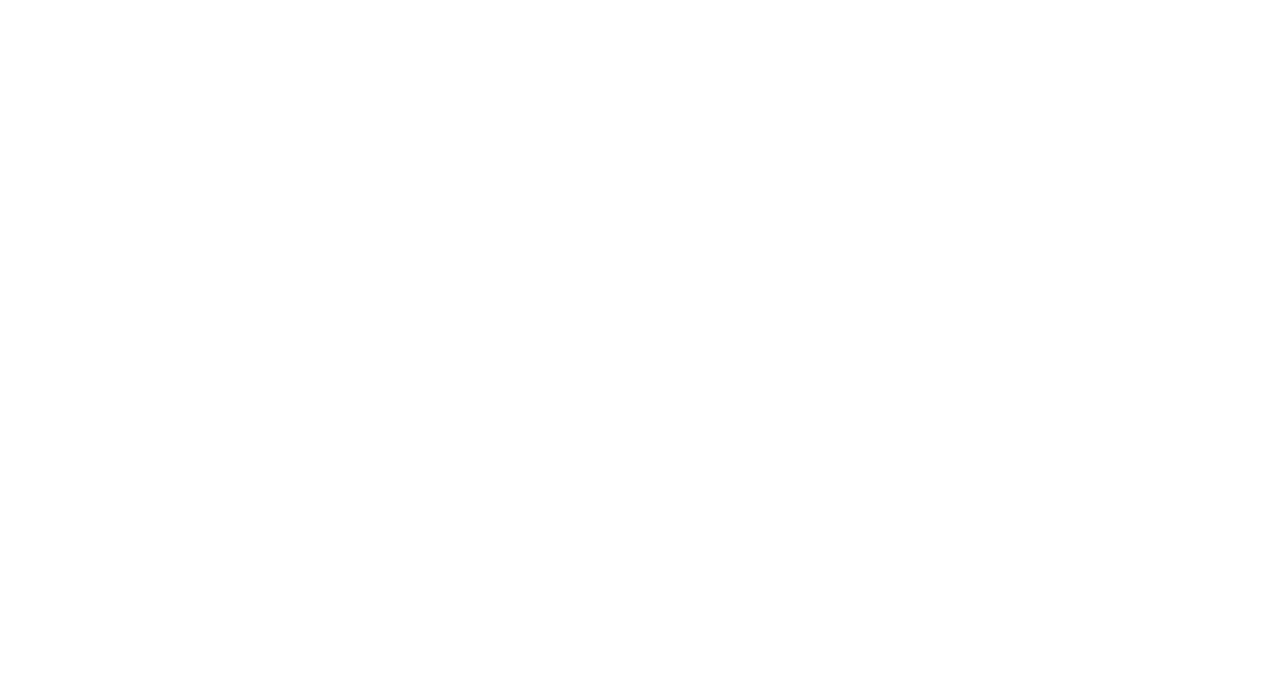
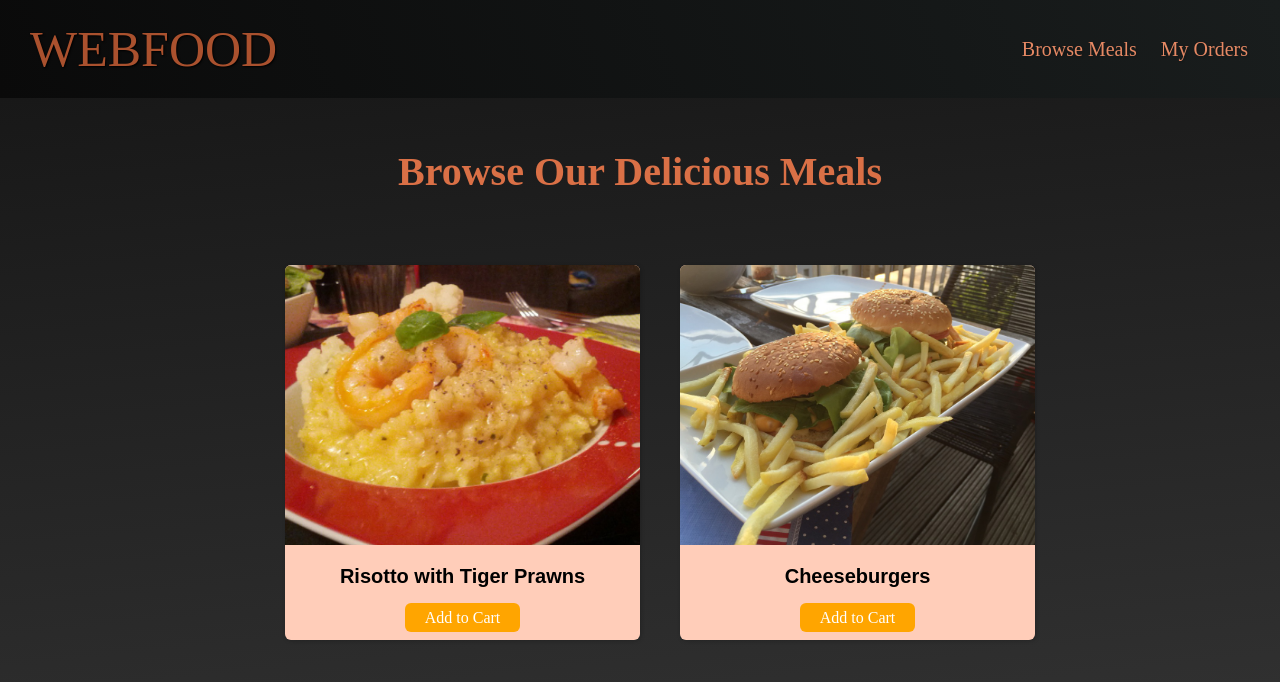
Before and after one commit to dhowardb/webdev_section_08, a plain HTML site: page index.html in a window 1280 px wide. Drawn offline with Linux system fonts and the light colour scheme.

Commit message:
commiting myversion

```diff
--- a/index.html
+++ b/index.html
@@ -3,11 +3,52 @@
   <head>
     <meta charset="utf-8" />
     <!-- <meta http-equiv='X-UA-Compatible' content='IE=edge'> -->
-    <title>Page Title</title>
+    <title>Responsive and Adaptive Websites</title>
     <!-- <meta name='viewport' content='width=device-width, initial-scale=1'> -->
+    <link
+      rel="stylesheet"
+      href="https://fonts.googleapis.com/css2?family=Raleway:wght@700&family=Oleo+Script:wght@700&family=Quicksand:wght@300;500;700&display=swap" />
+    <link rel="stylesheet" href="shared.css" />
     <link rel="stylesheet" href="styles.css" />
     <!-- <link rel='stylesheet' type='text/css' media='screen' href='styles.css'> -->
     <!-- <script src='main.js'></script> -->
   </head>
-  <body></body>
+  <body>
+    <header>
+      <div id="page-logo">
+        <a href="index.html">Webfood</a>
+      </div>
+      <nav>
+        <ul>
+          <li>
+            <a href="">Browse Meals</a>
+          </li>
+          <li>
+            <a href="">My Orders</a>
+          </li>
+        </ul>
+      </nav>
+    </header>
+    <main>
+      <section id="page-body">
+        <h2>Browse Our Delicious Meals</h2>
+        <ul>
+          <li>
+            <img
+              src="images/images/images/risotto.jpg"
+              alt="Risotto with Tiger Prawns" />
+            <p>Risotto with Tiger Prawns</p>
+            <a href="index.html">Add to Cart</a>
+          </li>
+          <li>
+            <img
+              src="images/images/images/cheeseburgers.jpg"
+              alt="Cheeseburgers" />
+            <p>Cheeseburgers</p>
+            <a href="index.html">Add to Cart</a>
+          </li>
+        </ul>
+      </section>
+    </main>
+  </body>
 </html>
--- /dev/null
+++ b/shared.css
@@ -0,0 +1,96 @@
+body {
+    margin: 0;
+}
+
+header {
+    /* background-color: rgb(10, 10, 10); */
+    background: linear-gradient(70deg, rgb(10, 10, 10), rgb(25, 29, 29));
+    display: flex;
+    align-items: center;
+    justify-content: space-between;
+    width: 100%;
+    top: 0;
+    left: 0;
+    box-sizing: border-box;
+
+    padding: 20px 20px;
+
+}
+
+header ul {
+    display: flex;
+}
+
+header li {
+    list-style: none;
+}
+
+header a {
+    /* color: rgb(255, 251, 0); */
+    color: rgb(230, 137, 100);
+    text-decoration: none;
+    font-size: 20px;
+    padding: 12px;
+    text-shadow: 1px 1px 2px rgba(0, 0, 0, 0.2);
+    border-radius: 6px;
+}
+
+main h2 {
+    margin: 0;
+    text-align: center;
+        padding: 50px 0 70px 0;
+        color: rgb(218 112 70);
+        font-size: 40px;
+}
+
+/* main {
+    background: linear-gradient(30deg, rgb(77, 77, 77), rgb(58, 58, 58));
+} */
+
+main ul {
+    width: 750px;
+    margin: 0 auto 48px auto;
+    display: grid;
+    grid-template-columns: 1fr 1fr;
+    gap: 0px 40px;
+    list-style-type: none;
+}
+
+main li {
+    display: block;
+    background-color: rgb(255 205 185);
+    box-shadow: 1px 1px 4px rgb(0 0 0 / 20%);
+    border-radius: 6px;
+    overflow: hidden;
+
+    text-align: center;
+    /* width: 500px; */
+
+    /* grid-column: 2 / span 4; */
+    height: 375px;
+}
+
+main li img {
+    width: 100%;
+    height: 280px;
+    object-fit: cover;
+}
+
+main ul li p {
+    font-size: 20px;
+    font-family: sans-serif;
+    font-weight: bold;
+
+    padding: 6px;
+    margin: 10px 0 15px 0;
+}
+
+main ul li a {
+    text-decoration: none;
+    color: white;
+
+    background-color: orange;
+    padding: 6px 20px;
+    border-radius: 6px;
+
+}
--- a/styles.css
+++ b/styles.css
@@ -0,0 +1,22 @@
+#page-logo a {
+    padding: 10px;
+    /* font-family: "Oleo Script", sans-serif; */
+    color: rgb(170, 81, 46);
+    font-size: 50px;
+    text-decoration: none;
+    text-transform: uppercase;
+    text-shadow: 1px 1px 2px rgb(0, 0, 0);
+}
+
+#page-body {
+    /* background-color: rgb(73, 73, 73); */
+    background: linear-gradient(354deg, rgb(58 58 58), rgb(24 24 24));
+    padding: 0 0 298px 0;
+
+}
+
+/* #page-logo a{
+    text-decoration: none;
+    text-transform: uppercase;
+    color: rgb(230, 137, 100);
+} */
```
Also changed, not shown: images/images/images/cheeseburgers.jpg (added), images/images/images/risotto.jpg (added), 1 other file.
